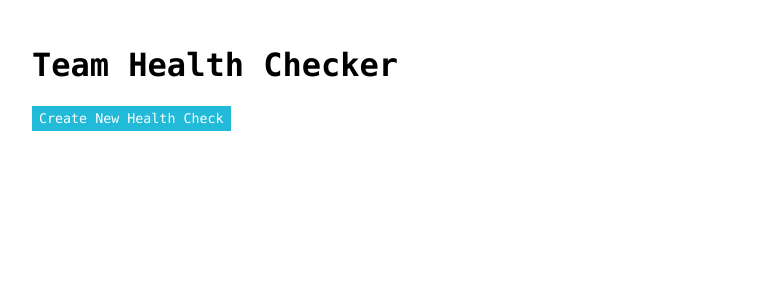
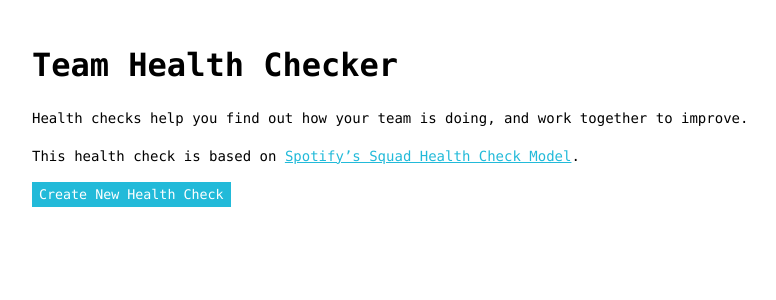
Before and after one commit to johnpolacek/team-health-checker, a Next.js app: page / in a window 1280 px wide. Shown: the top 300 px of the page, without its empty margins (18-794 px from the left). Built offline with nearby package versions, Linux system fonts and the light colour scheme.

Commit message:
add intro text

```diff
--- a/pages/index.js
+++ b/pages/index.js
@@ -5,6 +5,10 @@ import gql from 'graphql-tag'
 export default () => (
   <App>
     <h1>Team Health Checker</h1>
+    <div>
+      <p>Health checks help you find out how your team is doing, and work together to improve.</p>
+      <p>This health check is based on <a href="https://labs.spotify.com/2014/09/16/squad-health-check-model/">Spotify’s Squad Health Check Model</a>.</p>
+    </div>
     <ApolloConsumer>
       {client => (
         <button onClick={() => {onClickCreate(client)}}>Create New Health Check</button>
```
Also changed, not shown: 1 other file (tests, documents, lock files or other folders).
